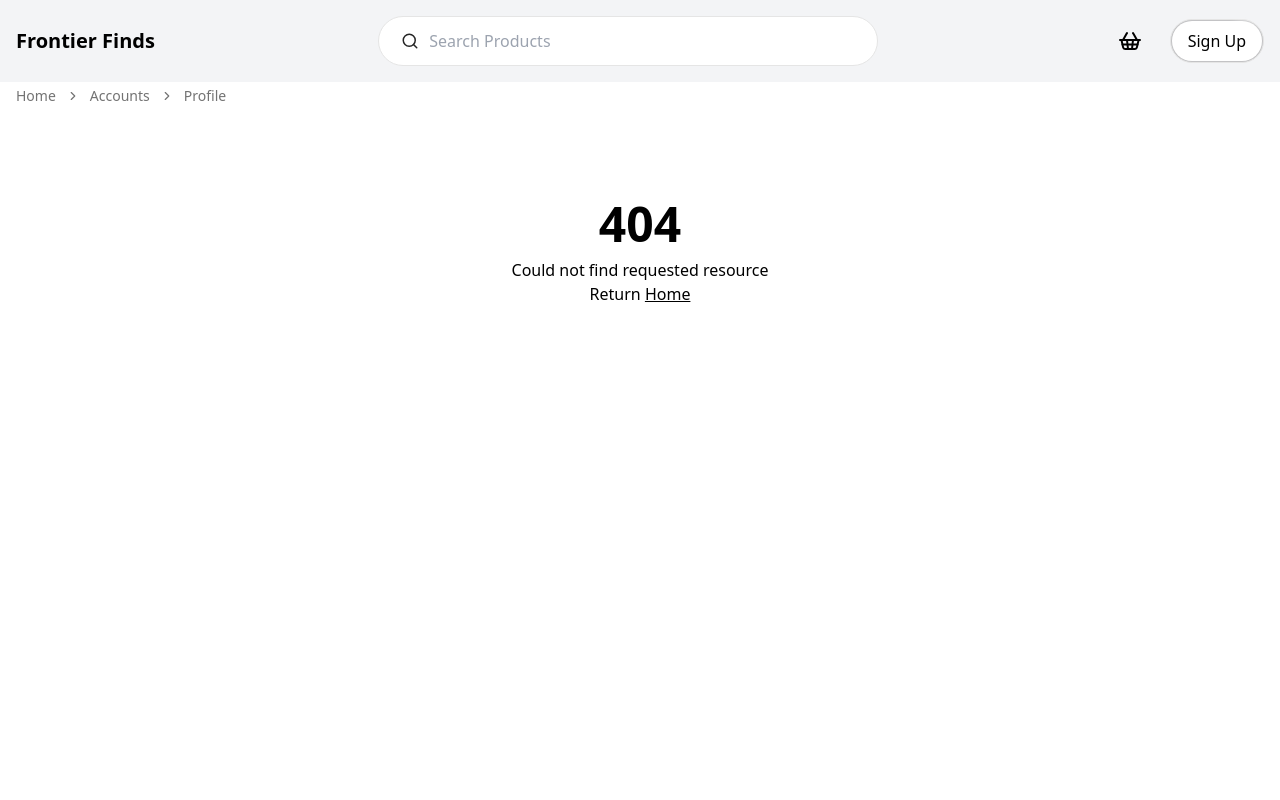
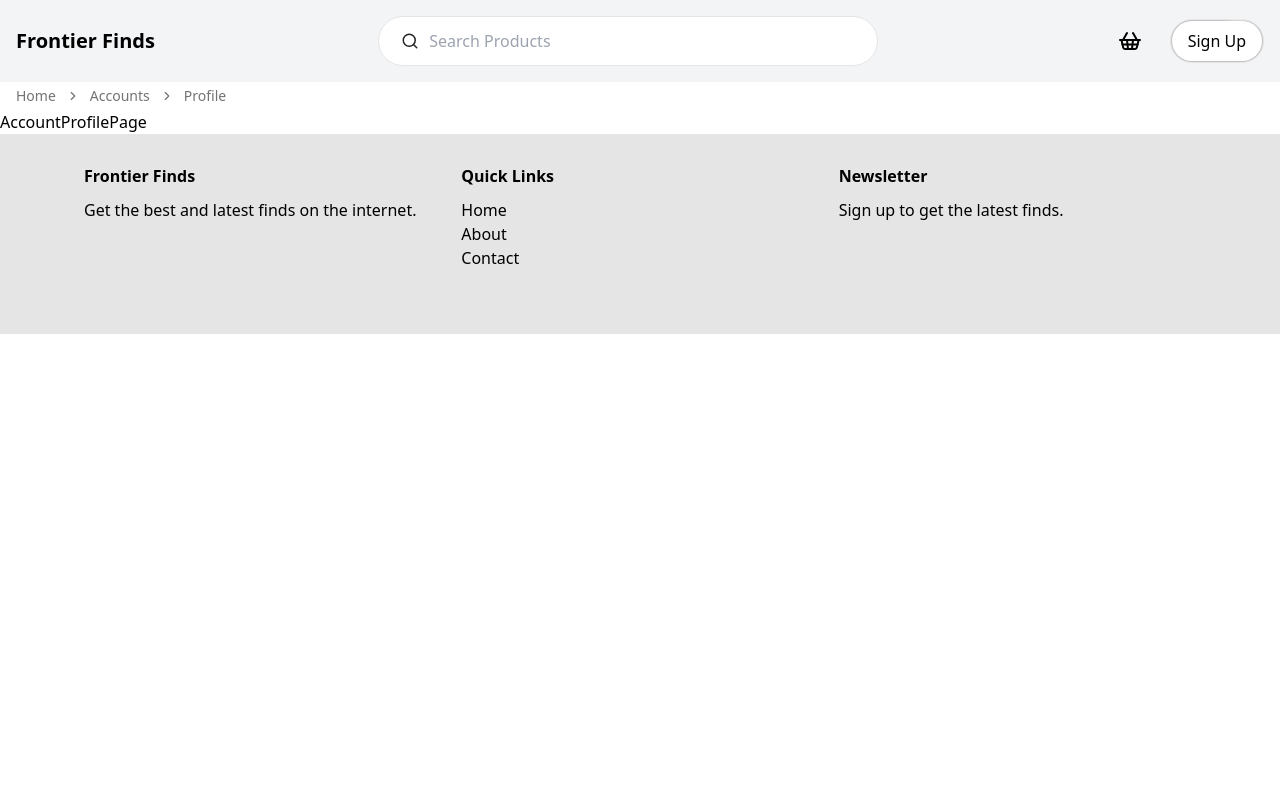
Before and after one commit to dagweg/FrontierFinds_Ecommerce.Client, a Next.js app: page /accounts/profile in a window 1280 px wide. Before the commit this address had no page. Shown: the top 800 px of the page. Built offline with nearby package versions, Linux system fonts and the light colour scheme.

Commit message:
add AccountProfilePage component for displaying user account information

```diff
--- /dev/null
+++ b/app/accounts/(postlogin)/profile/page.tsx
@@ -0,0 +1,7 @@
+import React from "react";
+
+function AccountProfilePage() {
+  return <div>AccountProfilePage</div>;
+}
+
+export default AccountProfilePage;
```
